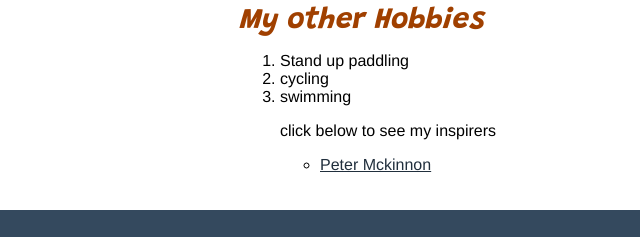
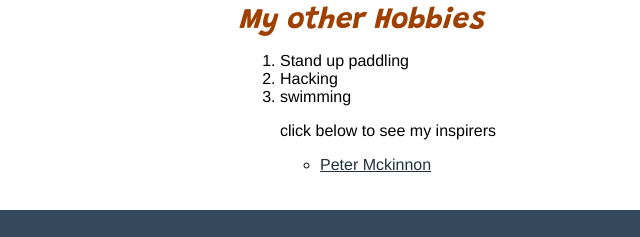
Before and after one commit to prathap-koththigoda/photography-website, a plain HTML site: page index.html in a window 1280 px wide. Shown: the part 1460-1697 px from the top of the page, 0-640 px from the left. Drawn offline with Linux system fonts and the light colour scheme.

Commit message:
Update index.html

```diff
--- a/index.html
+++ b/index.html
@@ -39,7 +39,7 @@
 		<h2>My other Hobbies</h2>
 		<ol>
 			<li>Stand up paddling</li>
-			<li>cycling</li>
+			<li>Hacking</li>
 			<li>swimming</li>
 		<p>click below to see my inspirers</p>
 		<ul>
```
